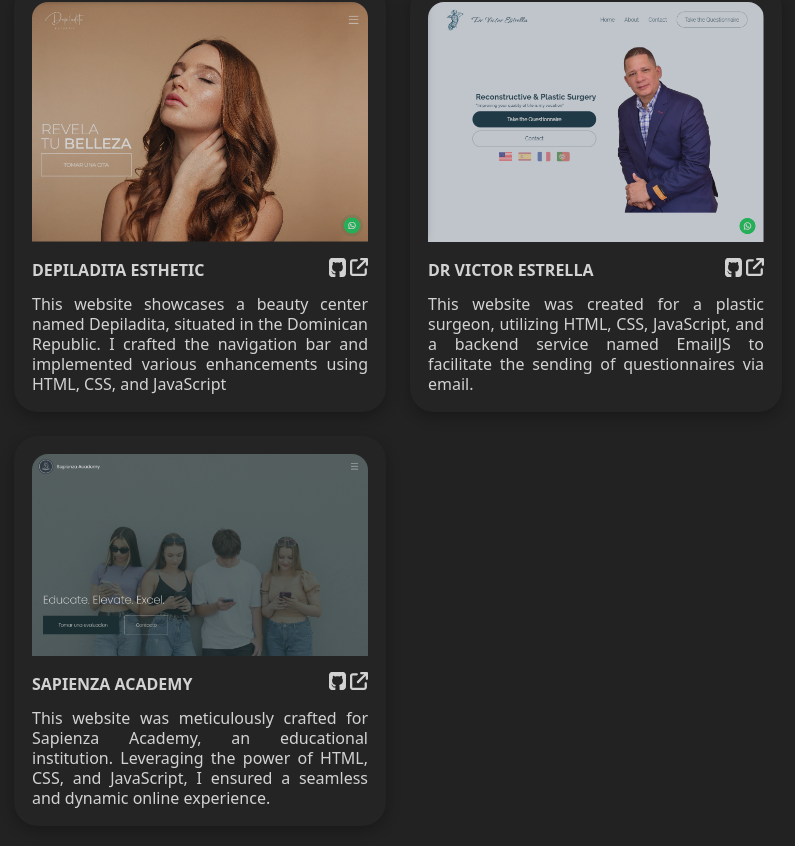
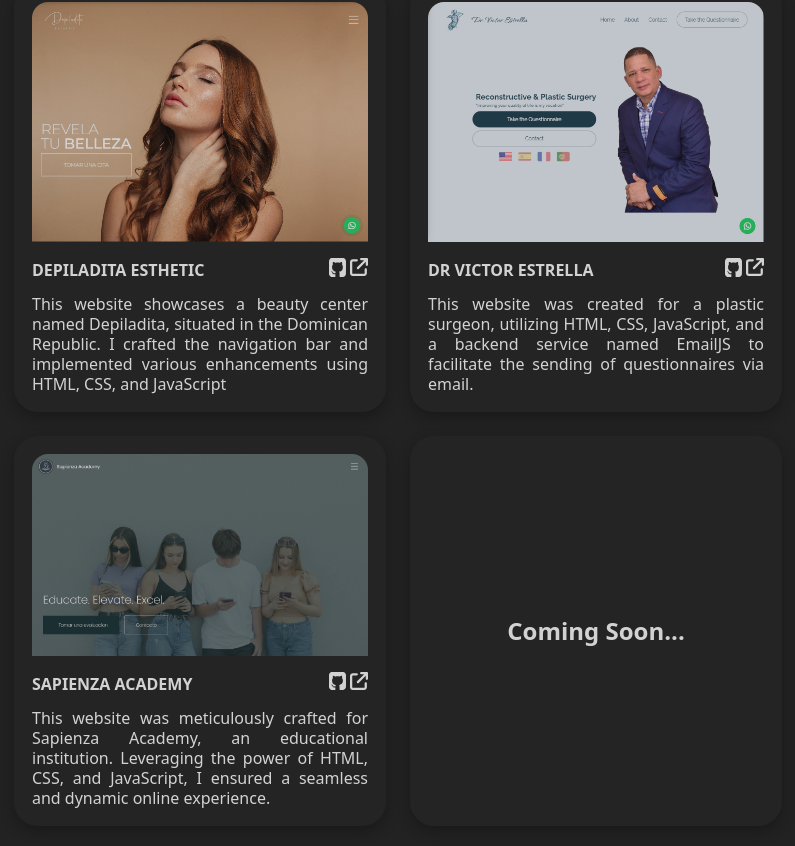
Before and after one commit to Bruce-Webster-21/bruce-s-portfolio, a Next.js app: page / in a window 1280 px wide. Shown: the part 524-1370 px from the top of the page, without its empty margins (242-1037 px from the left). Built offline with nearby package versions, Linux system fonts and the light colour scheme.

Commit message:
Created coming soon project item

```diff
--- a/app/page.tsx
+++ b/app/page.tsx
@@ -23,6 +23,10 @@ export default function Home() {
             />
           );
         })}
+        <div className="w-full p-4 gray-bg-color border-transparent border-2 border-solid rounded-3xl transition duration-700 opacity-80 hover:opacity-100 flex justify-center items-center text-2xl font-semibold">
+          <div className="">Coming Soon...</div>
+          {/* Add animated timer */}
+        </div>
       </div>
     </div>
   );
```
